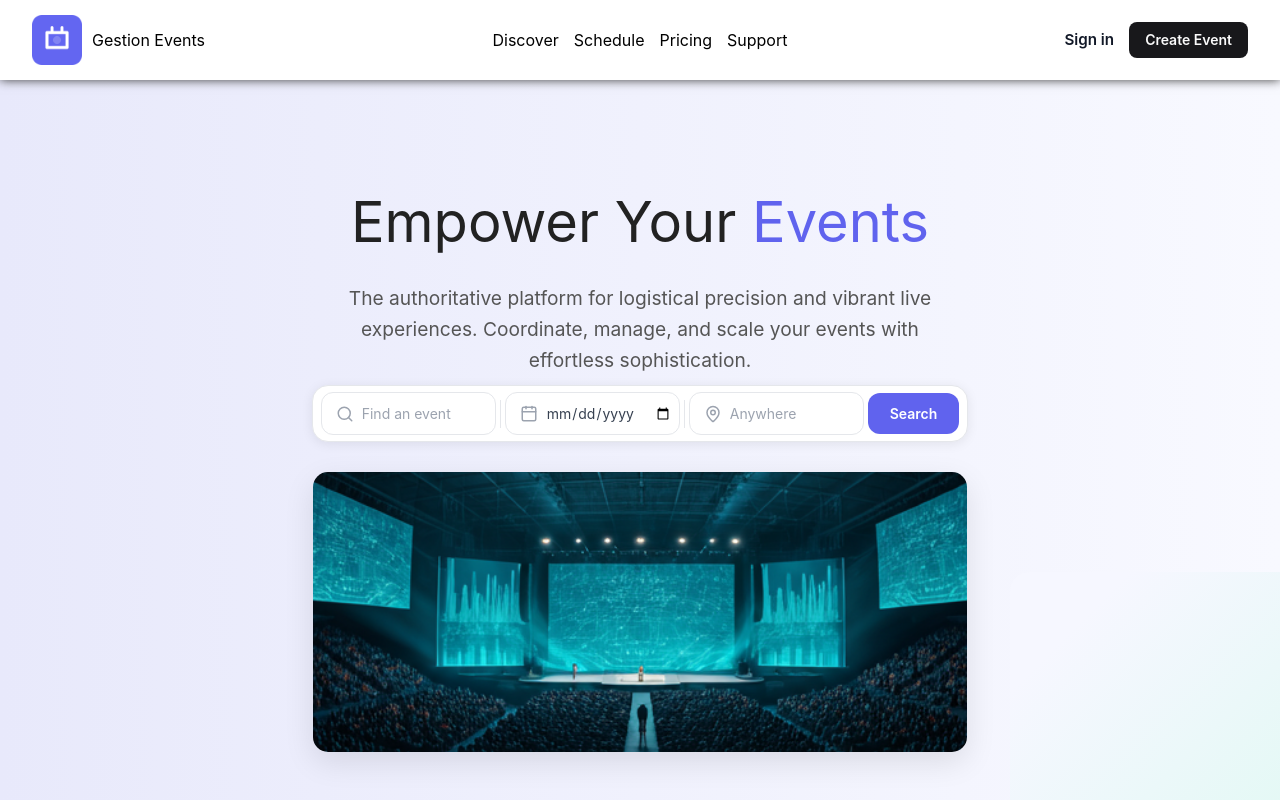
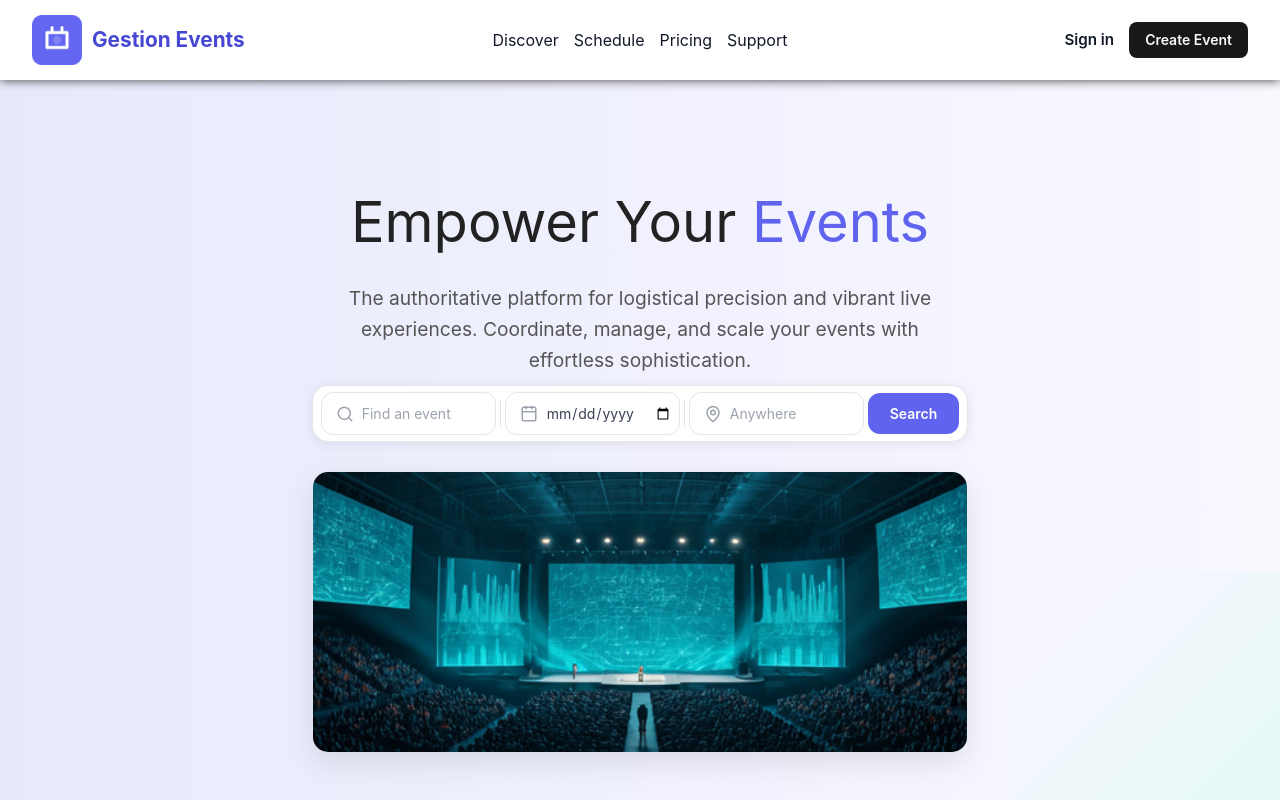
Before and after one commit to doudaoud/gestion-events, a React (Vite) app in the folder client/: page /home in a window 1280 px wide. Shown: the top 800 px of the page. Built offline with nearby package versions, Linux system fonts and the light colour scheme.

Commit message:
style: update .left p styles for improved typography

```diff
--- a/client/src/pages/styles/home.css
+++ b/client/src/pages/styles/home.css
@@ -21,6 +21,14 @@ nav {
   align-items: center;
   flex: 1;
 }
+
+.left p {
+  margin: 0;
+  font-size: 1.3rem;
+  font-weight: 700;
+  color: rgb(70, 72, 212);
+}
+
 .middle {
   display: flex;
   gap: 15px;
@@ -32,6 +40,7 @@ nav {
   transition: color 0.2s ease;
   position: relative;
   text-decoration: none;
+  color: #111827;
 }
 
 .middle > a::after {
```
